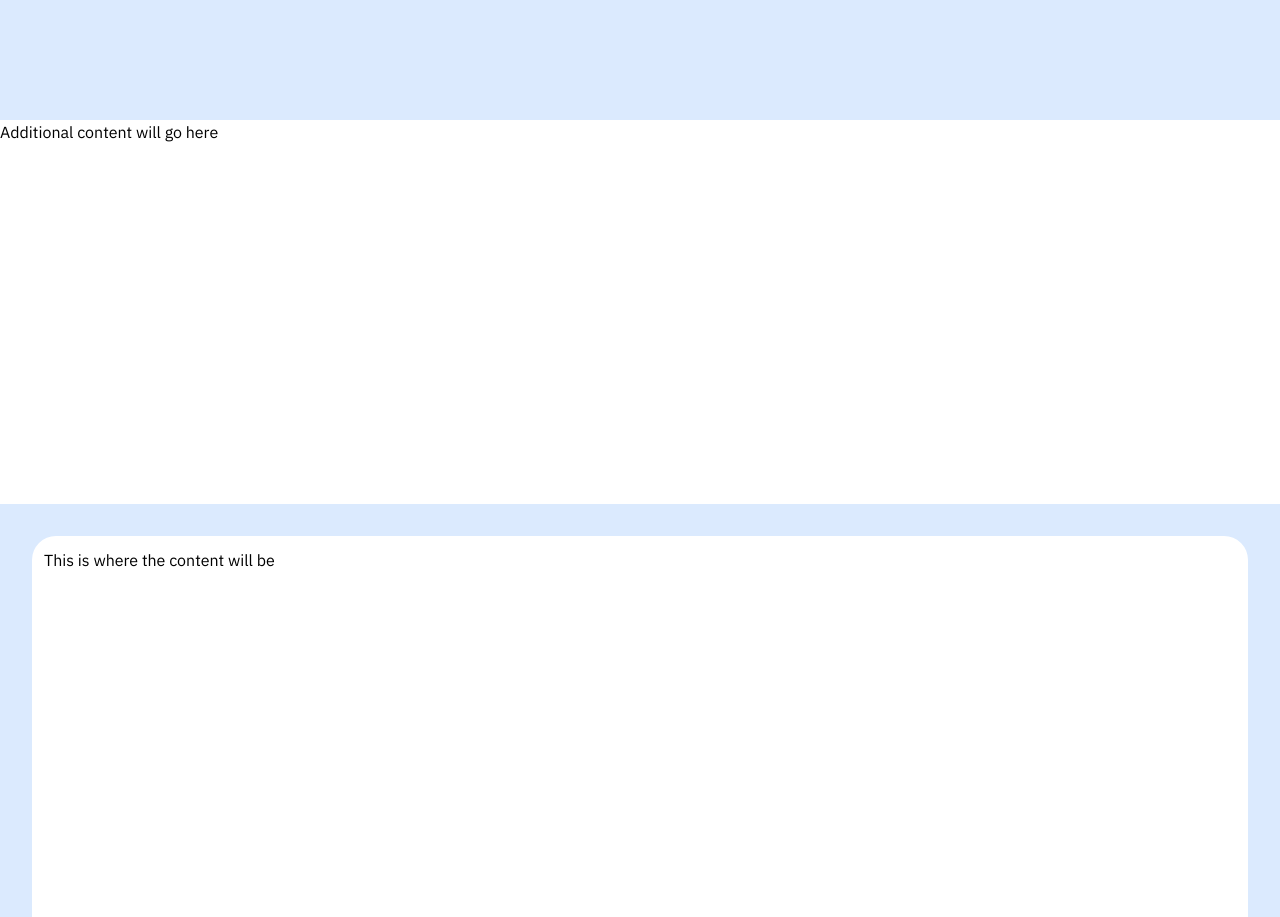
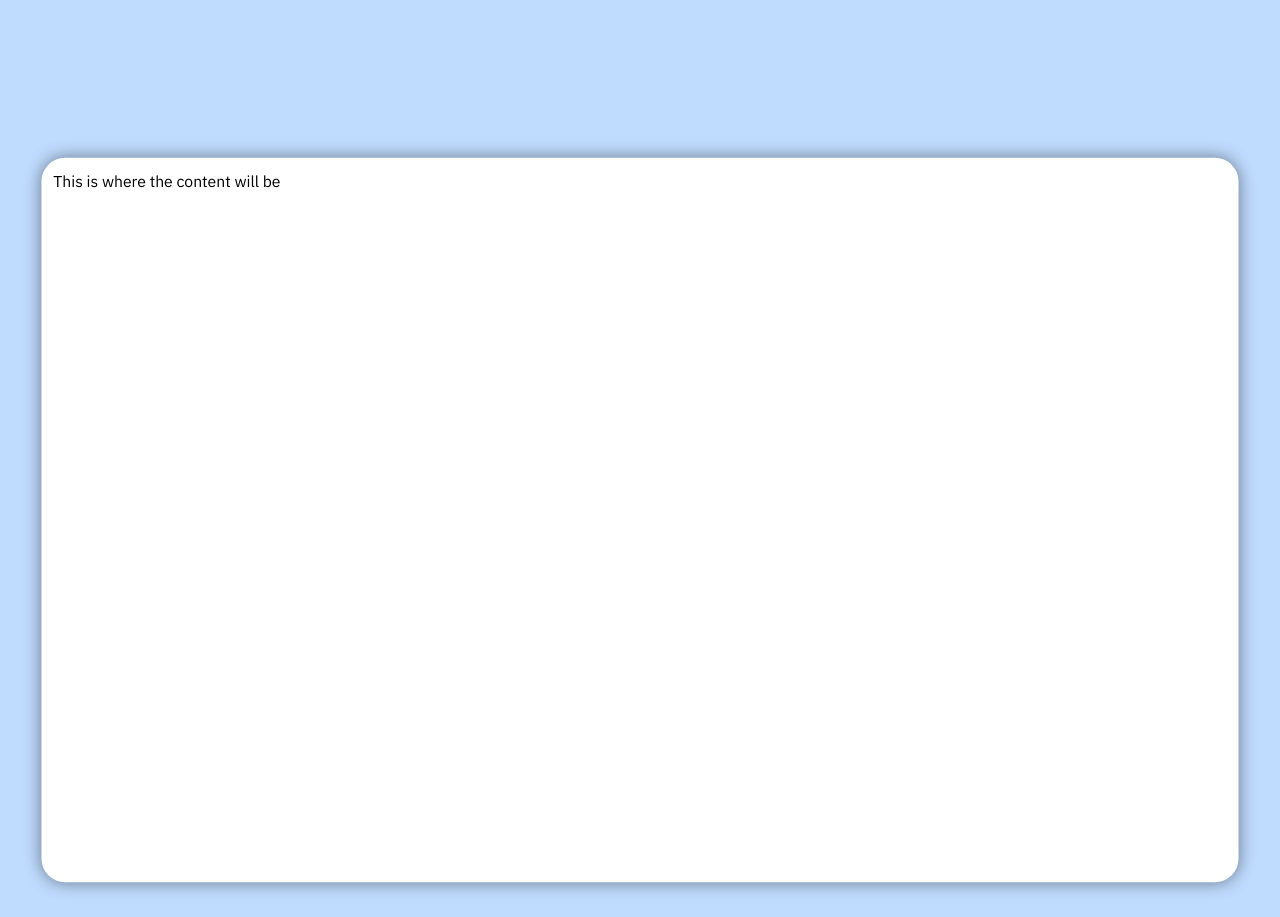
Before and after one commit to mghaznav/interactive-resume, a React (Vite) app: page / in a window 1280 px wide. Shown: the part 1880-2797 px from the top of the page. Built offline with nearby package versions, Linux system fonts and the light colour scheme.

Commit message:
Installed framer motion and added animation to the cards

```diff
--- a/package.json
+++ b/package.json
@@ -10,6 +10,7 @@
     "preview": "vite preview"
   },
   "dependencies": {
+    "framer-motion": "^11.3.19",
     "react": "^18.3.1",
     "react-dom": "^18.3.1"
   },
--- a/src/components/ScrollSection.jsx
+++ b/src/components/ScrollSection.jsx
@@ -1,16 +1,49 @@
+import { useRef } from 'react';
+import { motion, useScroll, useTransform } from 'framer-motion';
+
 export default function ScrollSection() {
+  const contentCardRef = useRef(null);
+  const { scrollYProgress } = useScroll({
+    target: contentCardRef,
+    offset: ["start end", "end start"]
+  });
+
+  const scale = useTransform(
+    scrollYProgress,
+    [0, 0.5, 1],
+    [0.8, 1, 0.8]
+  );
+
+  const boxShadow = useTransform(
+    scrollYProgress,
+    [0.2, 0.5, 0.8],
+    [
+      '0px 0px 00px rgba(0, 0, 0, 0.2)',
+      '0px 0px 20px rgba(0, 0, 0, 0.5)',
+      '0px 0px 00px rgba(0, 0, 0, 0.2)'
+    ]
+  );
+
   return (
     <section>
-      <div className="h-[150vh] bg-blue-100 p-8">
-        <article className="h-[100vh] bg-white sticky top-8 z-0 rounded-3xl p-3">
+      <div className="h-[150vh] bg-blue-200 p-8 relative">
+        <motion.article
+          ref={contentCardRef}
+          style={{
+            height: `calc(100vh - ${64}px)`,
+            scale,
+            boxShadow
+          }}
+          className="h-[100vh] bg-white sticky top-8 z-0 rounded-3xl p-3"
+        >
           <p>This is where the content will be</p>
-        </article>
+        </motion.article>
       </div>
-      <div className="h-96 bg-white">
+      {/* <div className="h-96 bg-white">
         <article>
           <h1>Additional content will go here</h1>
         </article>
-      </div>
+      </div> */}
     </section>
   );
 }
```
Also changed, not shown: 1 other file (tests, documents, lock files or other folders).
